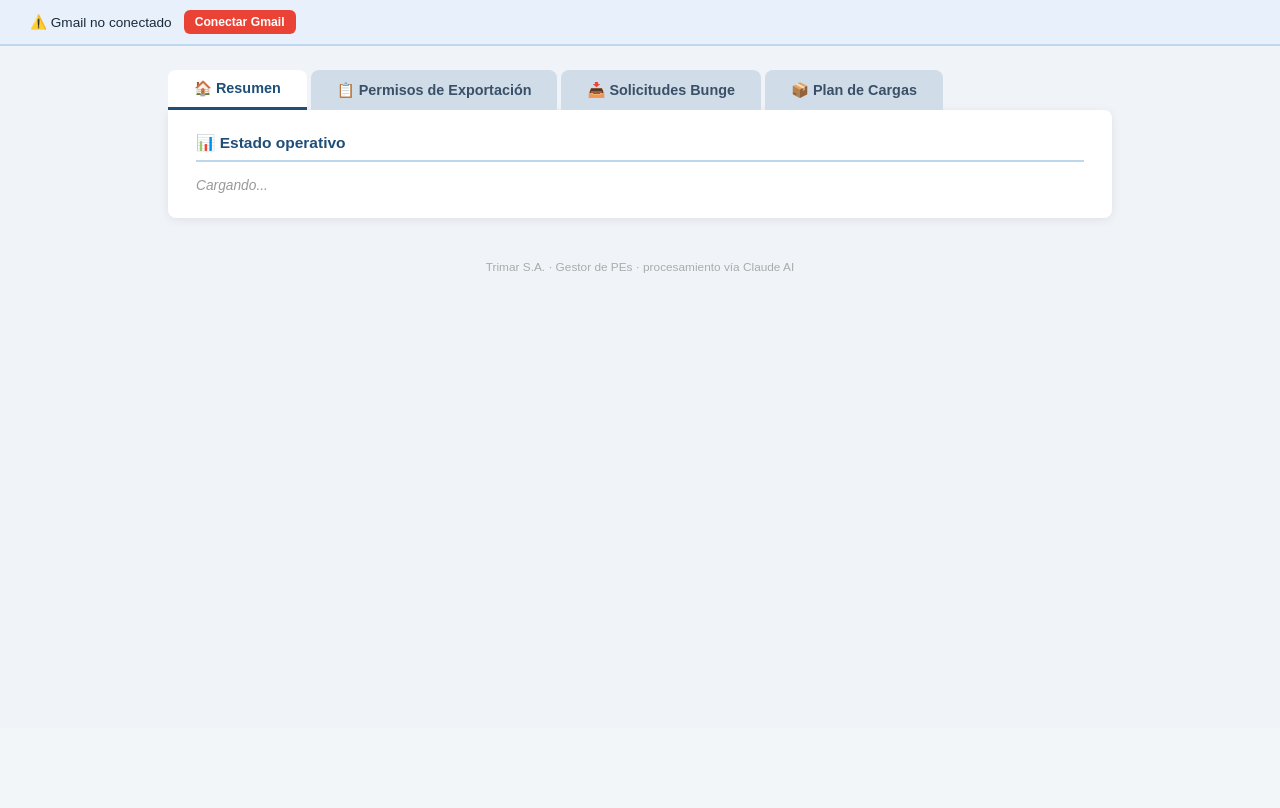
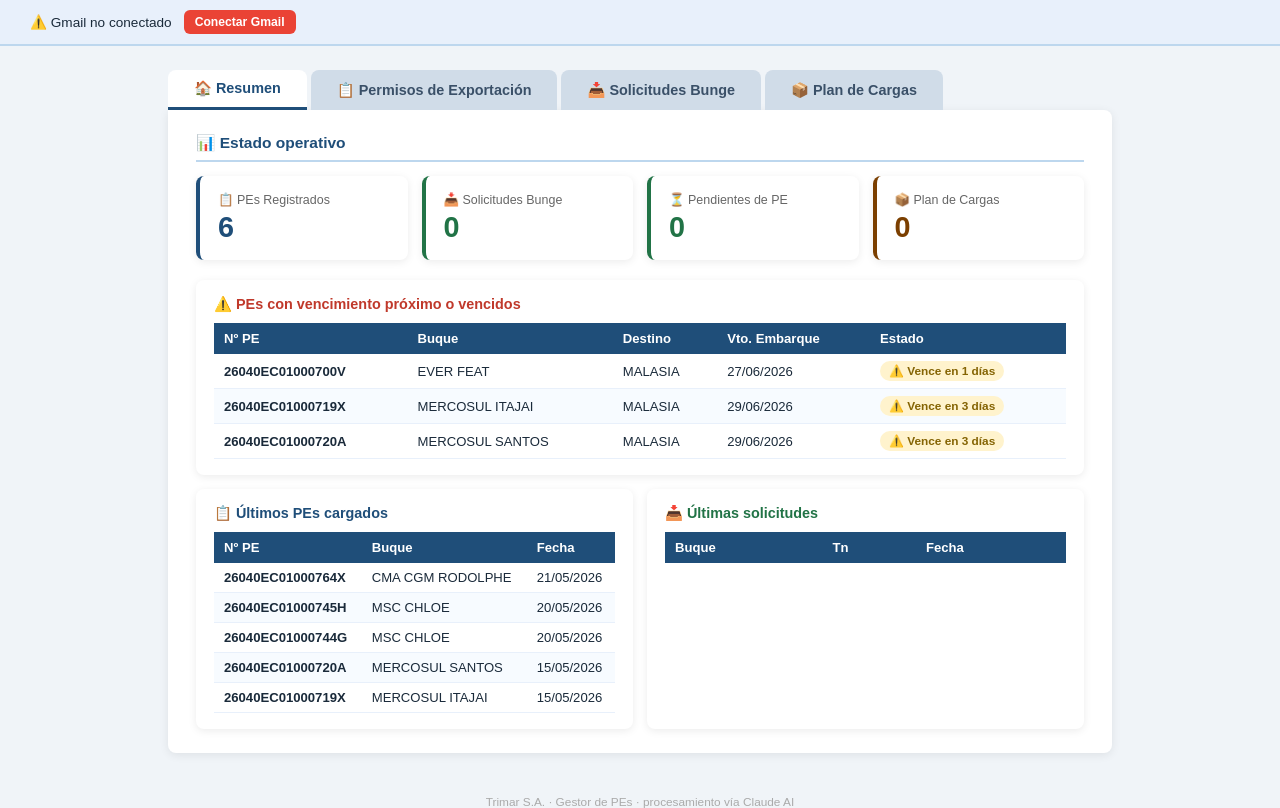
Before and after one commit to facuzubillaga-hub/pes-trimar, a Flask app: page / in a window 1280 px wide. Shown: the part 72-880 px from the top of the page. Before the commit the page ends 345 px from the top, so only its background shows below. Run offline with Flask 3, Linux system fonts and the light colour scheme; data comes from the database, SQL or seed files in the repository; data that the repository does not hold is empty.

Commit message:
Update index.html

```diff
--- a/templates/index.html
+++ b/templates/index.html
@@ -269,7 +269,6 @@ function fetchFromGmail(tipo) {
       }
       resultEl.innerHTML = html;
       if(tipo==='pe') loadPEList(); else loadSolList();
-loadDashboard();
     }).catch(e => { loaderEl.style.display='none'; resultEl.innerHTML=`<div class="alert alert-danger">❌ ${e.message}</div>`; });
 }
 
@@ -383,13 +382,65 @@ function syncFields(prefix,labels,obj){Object.keys(labels).forEach(key=>{const e
 // ---- Init ----
 checkGmailStatus();
 loadPEList();
-loadDashboard();
 
 // Handle OAuth redirect
 if(new URLSearchParams(window.location.search).get('gmail')==='ok'){
   history.replaceState({},'','/');
   checkGmailStatus();
 }
+
+// ==================== Dashboard ====================
+function loadDashboard() {
+  fetch('/dashboard').then(r=>r.json()).then(d=>{
+    const el = document.getElementById('dash-content');
+    if(!el) return;
+    let html = `<div style="display:grid;grid-template-columns:repeat(4,1fr);gap:14px;margin-bottom:20px">
+      ${[
+        {label:'PEs Registrados', val:d.total_pes, color:'#1F4E79', icon:'📋'},
+        {label:'Solicitudes Bunge', val:d.total_sol, color:'#217346', icon:'📥'},
+        {label:'Pendientes de PE', val:d.sol_sin_pe, color: d.sol_sin_pe>0?'#c0392b':'#217346', icon:'⏳'},
+        {label:'Plan de Cargas', val:d.total_plan, color:'#7B3F00', icon:'📦'}
+      ].map(s=>`<div style="background:white;border-radius:8px;padding:16px 18px;box-shadow:0 2px 8px rgba(0,0,0,0.08);border-left:4px solid ${s.color}">
+        <div style="font-size:0.78rem;color:#666;margin-bottom:4px">${s.icon} ${s.label}</div>
+        <div style="font-size:1.8rem;font-weight:700;color:${s.color}">${s.val}</div>
+      </div>`).join('')}
+    </div>`;
+
+    if(d.pes_vencer && d.pes_vencer.length) {
+      html += `<div style="background:white;border-radius:8px;padding:16px 18px;box-shadow:0 2px 8px rgba(0,0,0,0.08);margin-bottom:14px">
+        <h3 style="font-size:0.9rem;color:#c0392b;margin-bottom:10px">⚠️ PEs con vencimiento próximo o vencidos</h3>
+        <table class="dt"><thead><tr><th>Nº PE</th><th>Buque</th><th>Destino</th><th>Vto. Embarque</th><th>Estado</th></tr></thead><tbody>
+        ${d.pes_vencer.map(p=>`<tr>
+          <td><strong>${p.nro_pe}</strong></td><td>${p.buque}</td><td>${p.pais_destino}</td><td>${p.vto_embarque}</td>
+          <td><span class="badge" style="${p.dias<0?'background:#f8d7da;color:#842029':'background:#fff3cd;color:#856404'}">${p.dias<0?'⛔ Vencido hace '+Math.abs(p.dias)+' días':'⚠️ Vence en '+p.dias+' días'}</span></td>
+        </tr>`).join('')}
+        </tbody></table></div>`;
+    }
+
+    html += `<div style="display:grid;grid-template-columns:1fr 1fr;gap:14px">
+      <div style="background:white;border-radius:8px;padding:16px 18px;box-shadow:0 2px 8px rgba(0,0,0,0.08)">
+        <h3 style="font-size:0.9rem;color:#1F4E79;margin-bottom:10px">📋 Últimos PEs cargados</h3>
+        <table class="dt"><thead><tr><th>Nº PE</th><th>Buque</th><th>Fecha</th></tr></thead><tbody>
+        ${d.ultimos_pes.map(p=>`<tr><td><strong>${p.nro_pe}</strong></td><td>${p.buque}</td><td>${p.fecha_oficializacion}</td></tr>`).join('')}
+        </tbody></table>
+      </div>
+      <div style="background:white;border-radius:8px;padding:16px 18px;box-shadow:0 2px 8px rgba(0,0,0,0.08)">
+        <h3 style="font-size:0.9rem;color:#217346;margin-bottom:10px">📥 Últimas solicitudes</h3>
+        <table class="dt"><thead><tr><th>Buque</th><th>Tn</th><th>Fecha</th></tr></thead><tbody>
+        ${d.ultimas_sol.map(s=>`<tr><td>${s.buque}</td><td>${s.cantidad_tn}</td><td>${s.fecha_solicitud}</td></tr>`).join('')}
+        </tbody></table>
+      </div>
+    </div>`;
+
+    el.innerHTML = html;
+  }).catch(e => {
+    const el = document.getElementById('dash-content');
+    if(el) el.innerHTML = '<span class="empty-msg">Error cargando dashboard</span>';
+  });
+}
+
+loadDashboard();
+
 </script>
 </body>
 </html>
```
